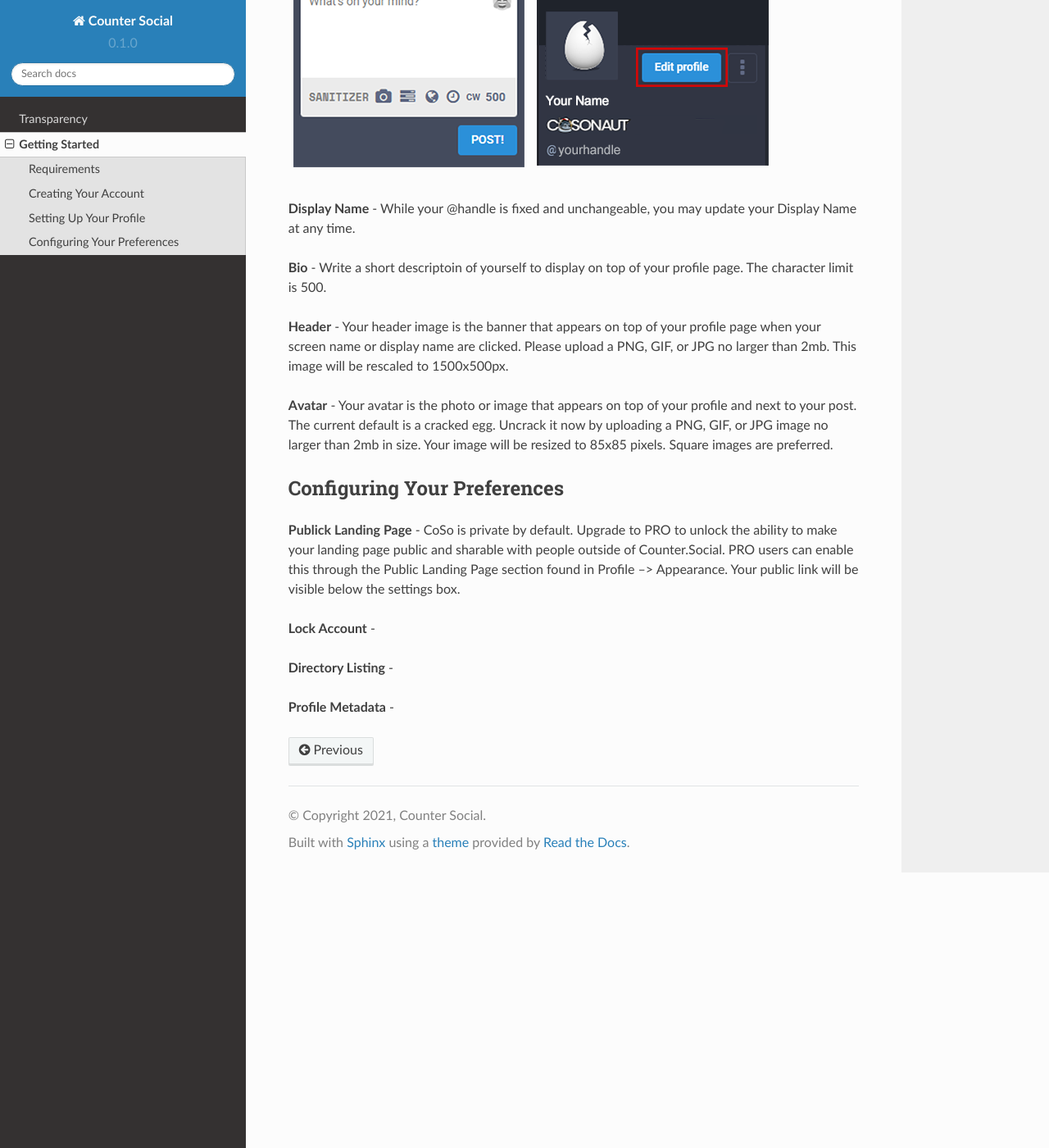
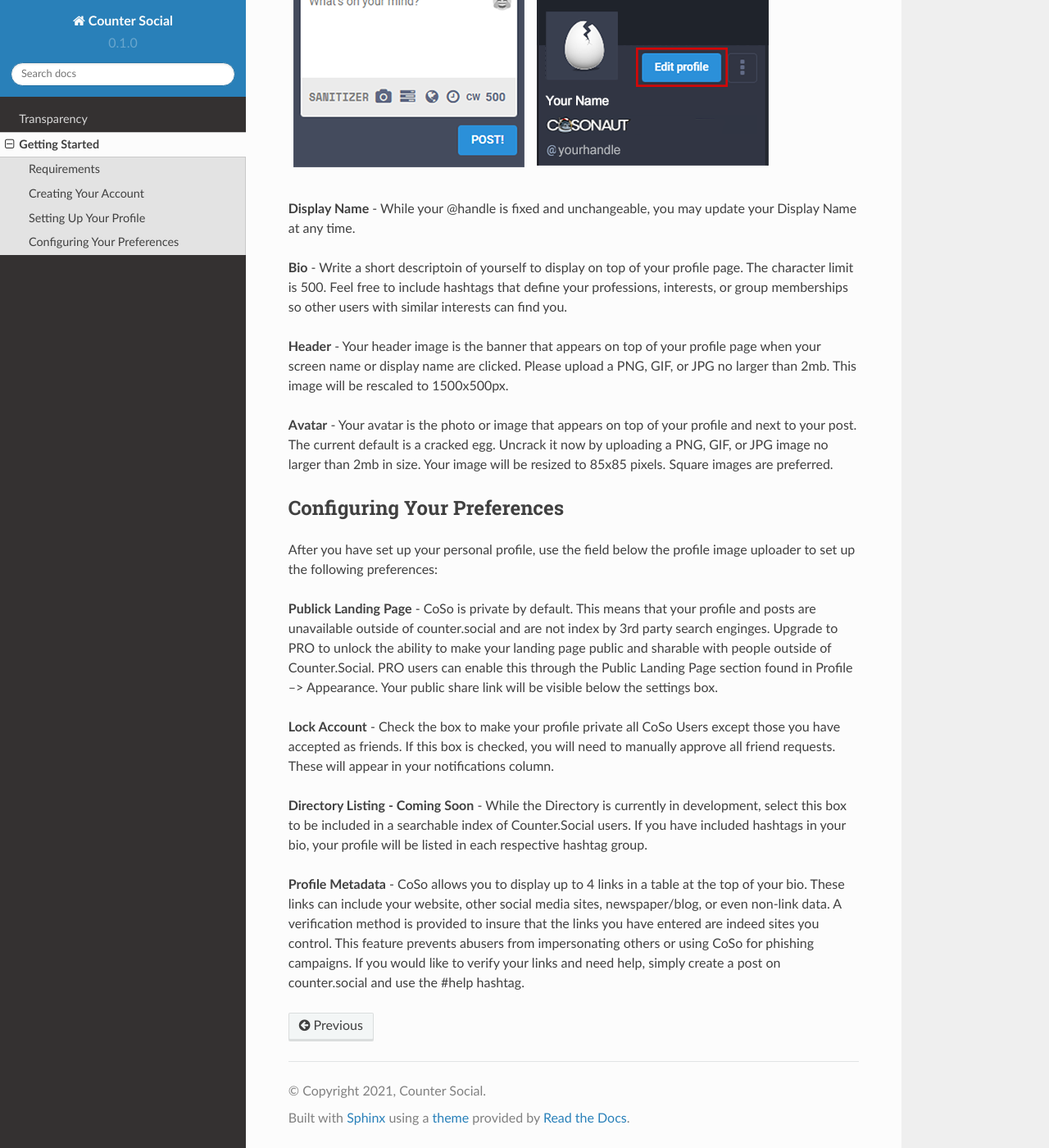
Before and after one commit to itskel/userguide, a Sphinx documentation site: the page built from docs/source/getting-started.rst, in a window 1280 px wide and 1400 px high, scrolled down 1317 px. Shown: the whole window at 82% size. Built offline with Sphinx 7.4.7 and the Read the Docs theme 2.0.0, drawn with Linux system fonts in a browser that asks for light colours.

Commit message:
Update getting-started.rst

```diff
--- a/docs/source/getting-started.rst
+++ b/docs/source/getting-started.rst
@@ -33,7 +33,7 @@
 
 **Display Name** - While your @handle is fixed and unchangeable, you may update your Display Name at any time.
 
-**Bio** - Write a short descriptoin of yourself to display on top of your profile page. The character limit is 500.
+**Bio** - Write a short descriptoin of yourself to display on top of your profile page. The character limit is 500. Feel free to include hashtags that define your professions, interests, or group memberships so other users with similar interests can find you.
 
 **Header** - Your header image is the banner that appears on top of your profile page when your screen name or display name are clicked. Please upload a PNG, GIF, or JPG no larger than 2mb. This image will be rescaled to 1500x500px.
 
@@ -43,10 +43,12 @@
 
 Configuring Your Preferences
 ------------
-**Publick Landing Page** - CoSo is private by default. Upgrade to PRO to unlock the ability to make your landing page public and sharable with people outside of Counter.Social. PRO users can enable this through the Public Landing Page section found in Profile --> Appearance. Your public link will be visible below the settings box.
+After you have set up your personal profile, use the field below the profile image uploader to set up the following preferences:
 
-**Lock Account** -
+**Publick Landing Page** - CoSo is private by default. This means that your profile and posts are unavailable outside of counter.social and are not index by  3rd party search enginges. Upgrade to PRO to unlock the ability to make your landing page public and sharable with people outside of Counter.Social. PRO users can enable this through the Public Landing Page section found in Profile --> Appearance. Your public share link will be visible below the settings box.
 
-**Directory Listing** -
+**Lock Account** - Check the box to make your profile private all CoSo Users except those you have accepted as friends. If this box is checked, you will need to manually approve all friend requests. These will appear in your notifications column.
 
-**Profile Metadata** -
+**Directory Listing - Coming Soon** - While the Directory is currently in development, select this box to be included in a searchable index of Counter.Social users. If you have included hashtags in your bio, your profile will be listed in each respective hashtag group.
+
+**Profile Metadata** - CoSo allows you to display up to 4 links in a table at the top of your bio. These links can include your website, other social media sites, newspaper/blog, or even non-link data. A verification method is provided to insure that the links you have entered are indeed sites you control. This feature prevents abusers from impersonating others or using CoSo for phishing campaigns. If you would like to verify your links and need help, simply create a post on counter.social and use the #help hashtag.
```
